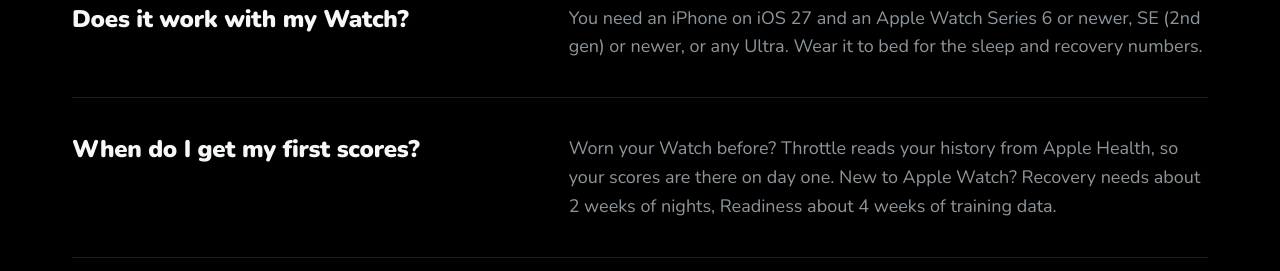
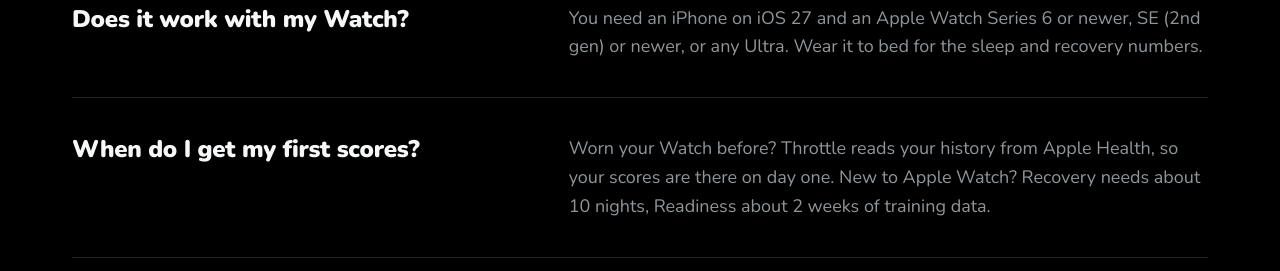
Before and after one commit to Throttle-Health/Throttle-Site, a plain HTML site: page faq/index.html in a window 1280 px wide. Shown: the part 1820-2091 px from the top of the page. Drawn offline with Linux system fonts and the light colour scheme.

Commit message:
FAQ: first scores come sooner from app version 1.0.2
Version 1.0.2 shortens the learning period: the night scores need 10
valid nights and Readiness 13 days of training history (ADR-0573).
The FAQ still said 2 weeks of nights and 4 weeks of training data.

Merge only when 1.0.2 is live, because 1.0.1 still uses the longer
period.

Co-Authored-By: Claude Fable 5.2 <noreply@anthropic.com>
Claude-Session: https://claude.ai/code/session_01QmMcUrZ1pY4BUfHJSNxxAH

```diff
--- a/faq/index.html
+++ b/faq/index.html
@@ -102,7 +102,7 @@ a{color:#55D6F2}a:hover{color:#9BE8F8}
 
 <div class="qa">
 <h2 style="margin: 0; font-size: 24px; line-height: 1.25; font-weight: 900; letter-spacing: -0.01em">When do I get my first scores?</h2>
-<p style="margin: 0; font-size: 18px; line-height: 1.6; color: #8E969C">Worn your Watch before? Throttle reads your history from Apple Health, so your scores are there on day one. New to Apple Watch? Recovery needs about 2 weeks of nights, Readiness about 4 weeks of training data.</p>
+<p style="margin: 0; font-size: 18px; line-height: 1.6; color: #8E969C">Worn your Watch before? Throttle reads your history from Apple Health, so your scores are there on day one. New to Apple Watch? Recovery needs about 10 nights, Readiness about 2 weeks of training data.</p>
 </div>
 
 <div class="qa">
```
